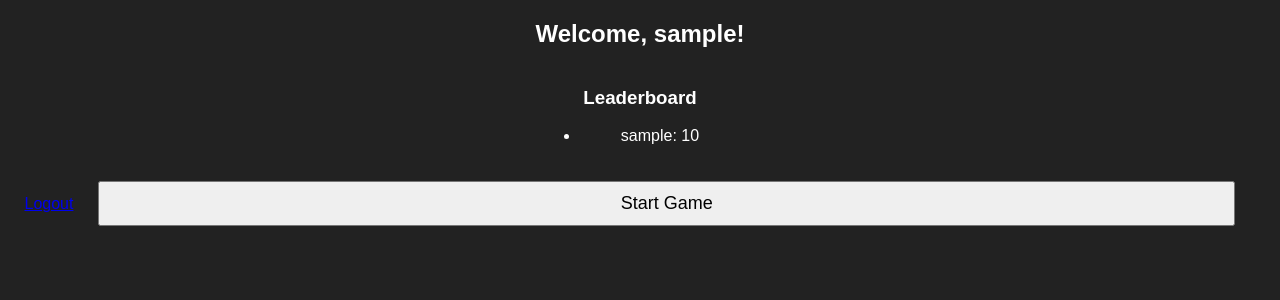
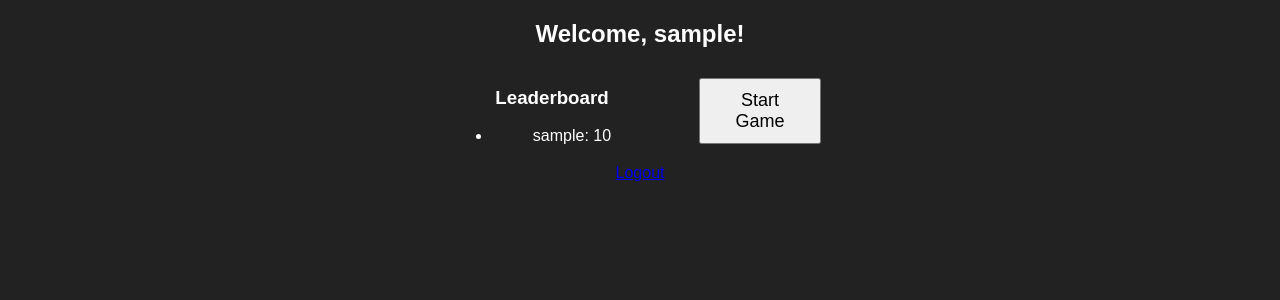
Before and after one commit to Quib5/snake-game, a Flask app: page /game in a window 1280 px wide. Shown: the top 300 px of the page. Run offline with Flask 3, Linux system fonts and the light colour scheme; the visitor is signed in with stand-in values (Sample User, id 1); tables that the repository leaves empty hold one stand-in row (values such as "Sample post"); some libraries are stand-ins or nearby versions.

Commit message:
Refactor game area and start button in HTML

```diff
--- a/templates/game.html
+++ b/templates/game.html
@@ -17,26 +17,30 @@
         <ul id="leaderboardList"></ul>
     </div>
 
-    <!-- RIGHT: GAME + SCORE -->
-    <div id="gameContainer" style="display:none;">
-        <h3>Score: <span id="scoreDisplay">0</span></h3>
-        <canvas id="gameCanvas" width="400" height="400"></canvas>
+    <!-- RIGHT: GAME AREA -->
+    <div>
+
+        <!-- Start Button -->
+        <button id="startBtn"
+                onclick="startSnake('{{ username }}')"
+                style="padding:10px 20px; font-size:18px; margin-bottom:20px;">
+            Start Game
+        </button>
+
+        <!-- Game Container (hidden until start) -->
+        <div id="gameContainer" style="display:none;">
+            <h3>Score: <span id="scoreDisplay">0</span></h3>
+            <canvas id="gameCanvas" width="400" height="400"></canvas>
+        </div>
+
     </div>
-
 
 </div>
 
 <a href="/logout">Logout</a>
 
+<script src="https://cdnjs.cloudflare.com/ajax/libs/socket.io/4.7.2/socket.io.min.js"></script>
 <script src="/static/snake.js"></script>
-<button id="startBtn" onclick="startSnake('{{ username }}')"
-        style="padding:10px 20px; font-size:18px; margin:20px;">
-    Start Game
-</button>
 
-<!-- Hide canvas until game starts -->
-<script>
-    document.getElementById("gameCanvas").style.display = "none";
-</script>
 </body>
 </html>
```
